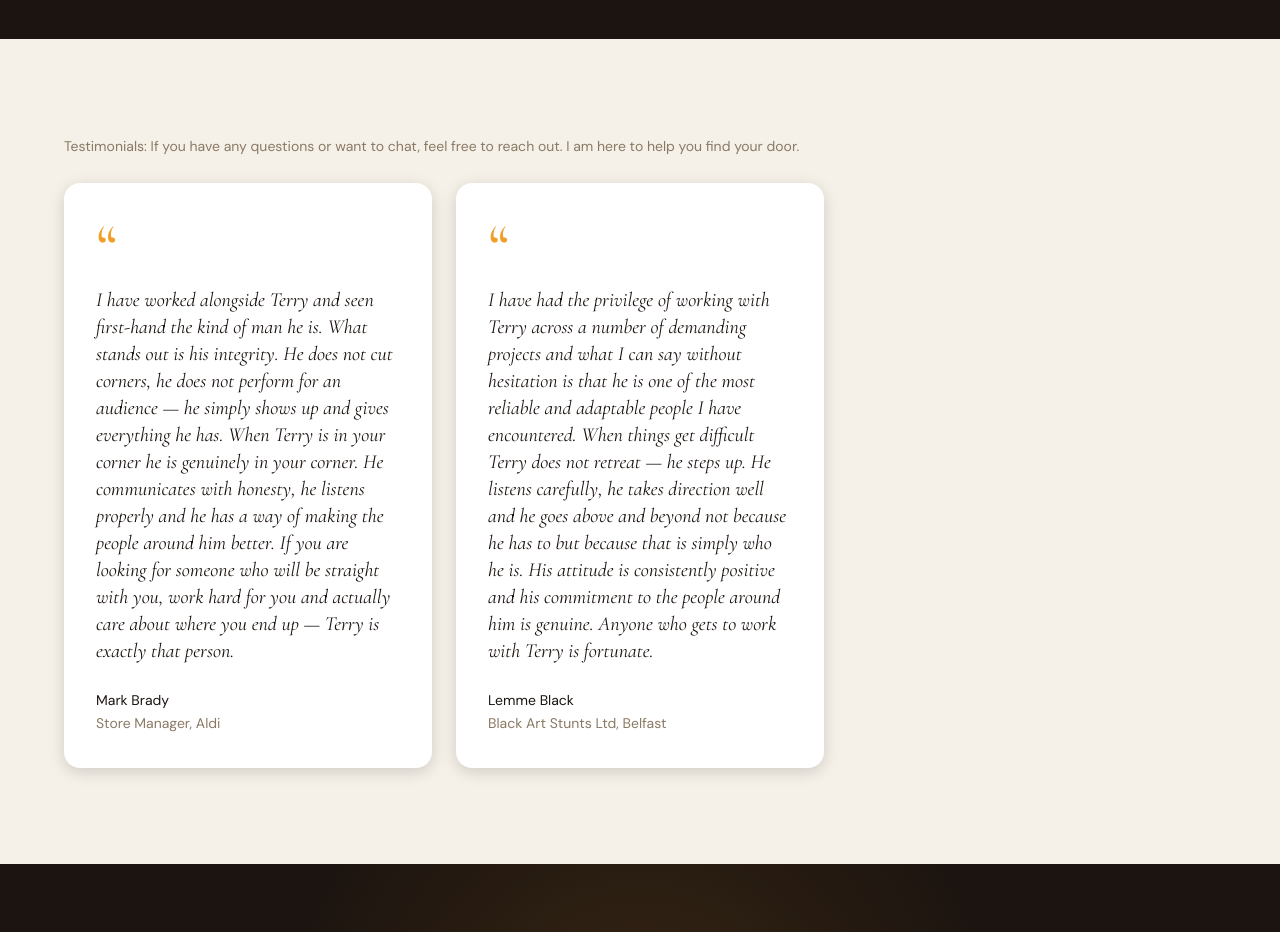
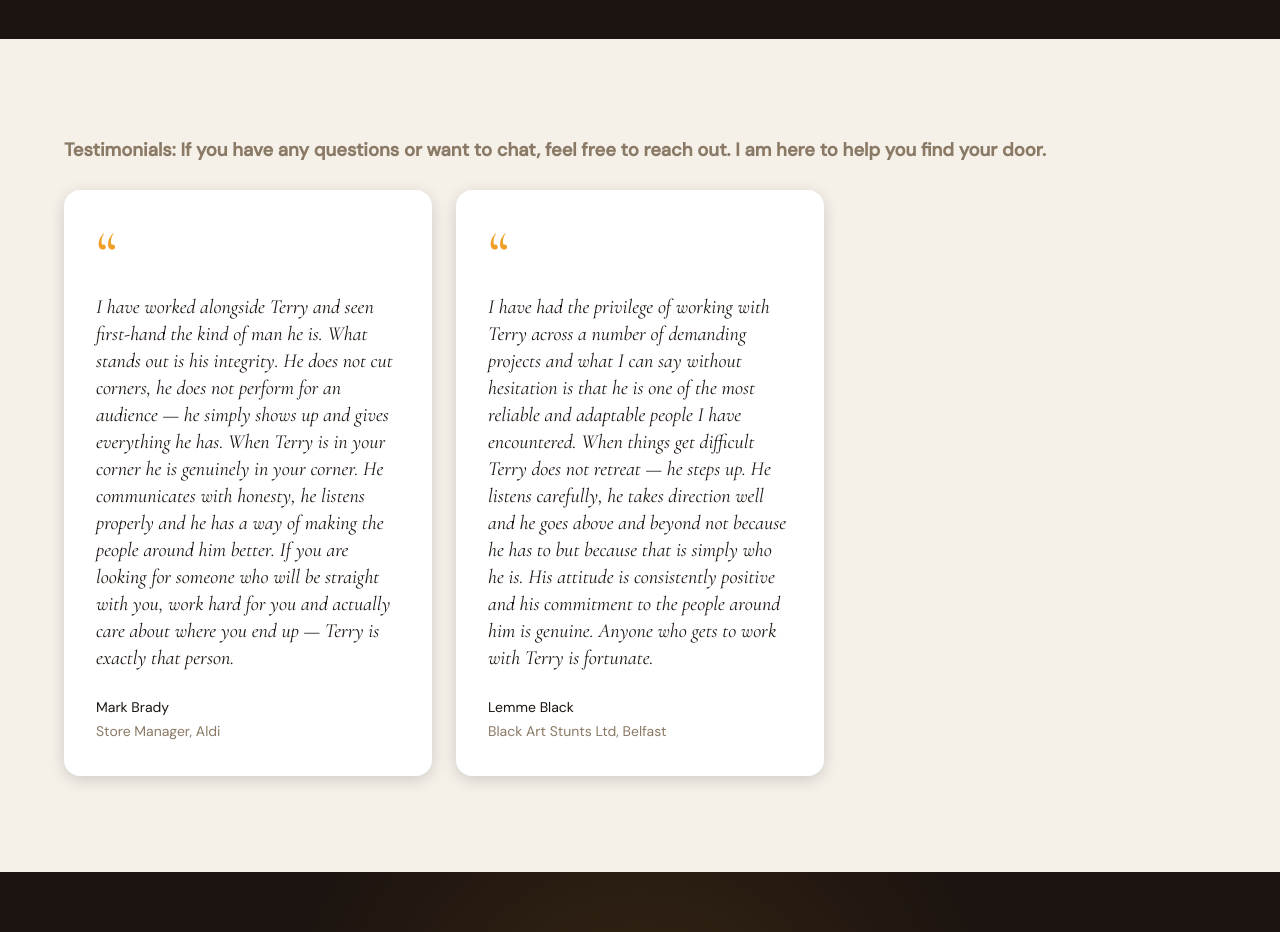
Before and after one commit to TerryLoc/findyourdoor, a React (Vite) app: page / in a window 1280 px wide. Shown: the part 4340-5272 px from the top of the page. Built offline with nearby package versions, Linux system fonts and the light colour scheme.

Commit message:
feat: refine testimonials note for improved clarity and presentation

```diff
--- a/src/components/Testimonials/Testimonials.jsx
+++ b/src/components/Testimonials/Testimonials.jsx
@@ -9,8 +9,8 @@ function Testimonials() {
   return (
     <section className={styles.section} ref={ref}>
       <div className="container section-pad">
-        <p className={styles.note}>
-          <bold>Testimonials: </bold> If you have any questions or want to chat, feel free to reach out. I am here to help you find your door.
+        <p className={styles.note} style={{ fontWeight: 700, fontSize: '1.15rem' }}>
+          Testimonials: If you have any questions or want to chat, feel free to reach out. I am here to help you find your door.
         </p>
         <div className={styles.grid}>
           {TESTIMONIALS.map((item, idx) => (
```
